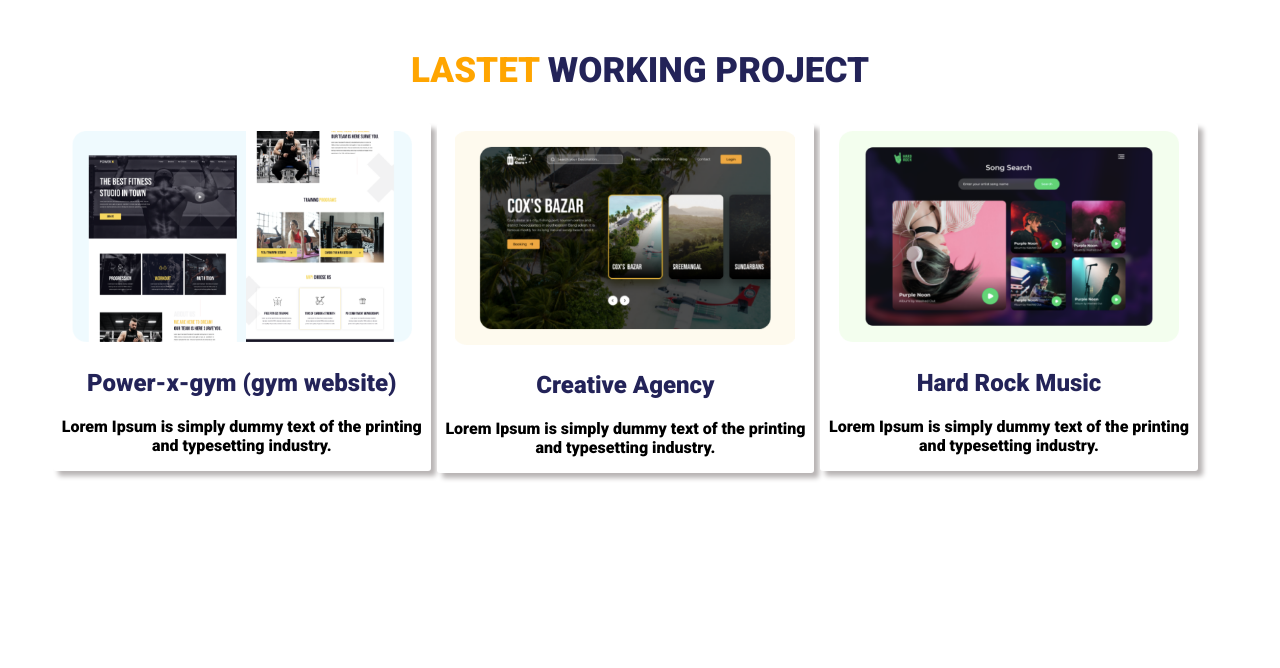
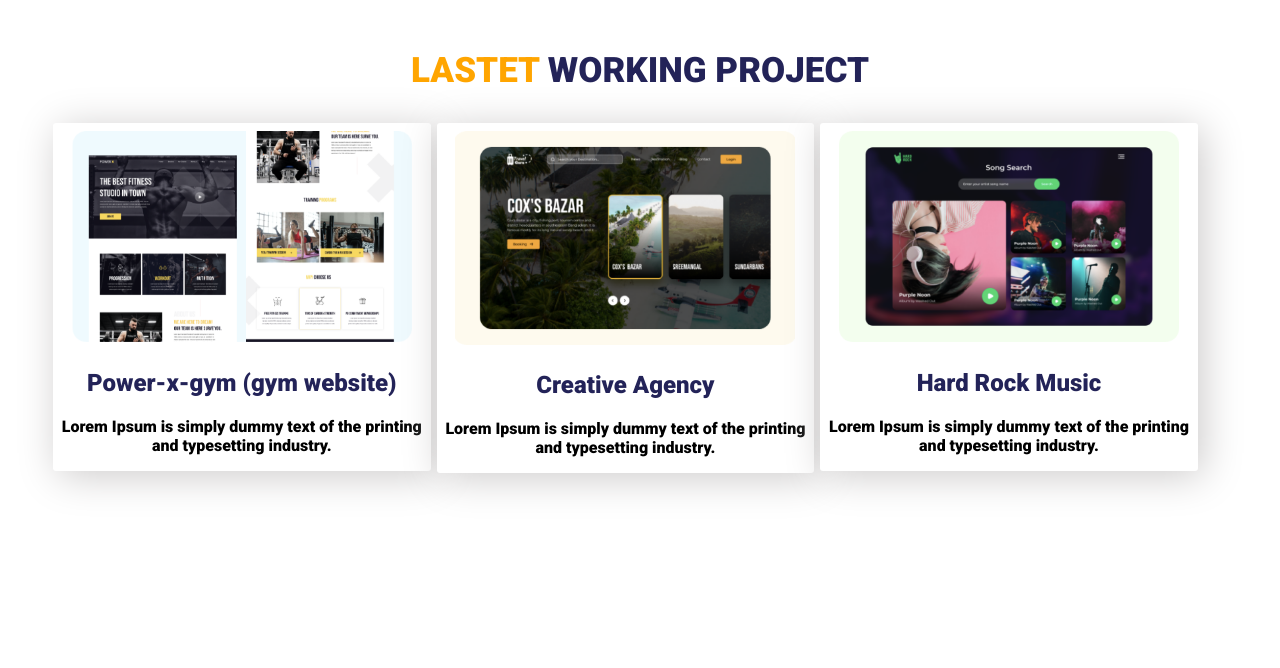
Before and after one commit to jaber996/assignment-website, a plain HTML site: page index.html in a window 1280 px wide. Shown: the part 1260-1928 px from the top of the page. Drawn offline with Linux system fonts and the light colour scheme.

```diff
--- a/style.css
+++ b/style.css
@@ -54,7 +54,7 @@ section{
 }
 
 .fast-box{
-    box-shadow: 5px 5px 5px rgb(184, 180, 180);
+    box-shadow: 5px 5px 40px  rgb(204, 202, 202);
     border-radius: 3px;
     width: 32%;
     float: left;
```
